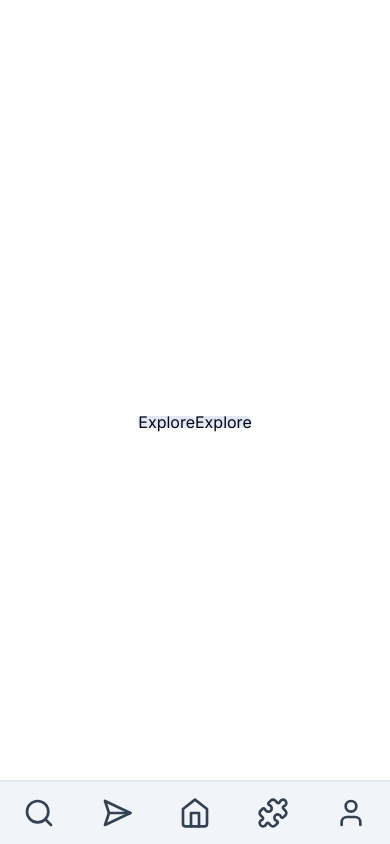
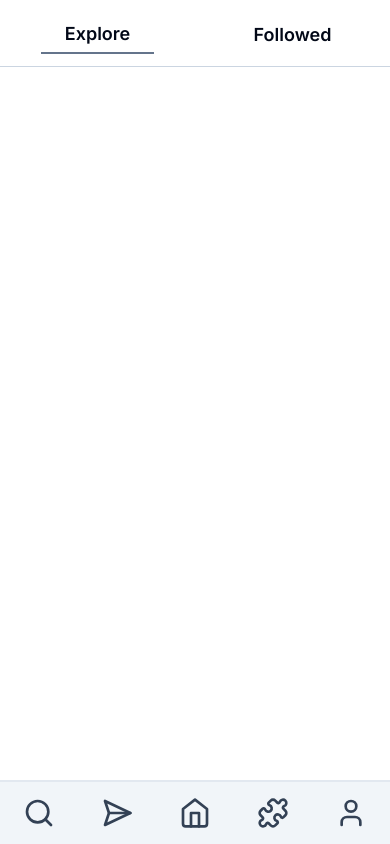
Before and after one commit to mmDevStudio/code-puzzle-web, a Next.js app: page / in a window 390 px wide. Built offline with nearby package versions, Linux system fonts and the light colour scheme.

Commit message:
Refactor mobile feed selector component

```diff
--- a/src/app/page.tsx
+++ b/src/app/page.tsx
@@ -6,15 +6,11 @@ import { Button } from '@/components/ui/button'
 
 // make code testwise darkmode
 
-
-
 export default function Home() {
   return (
     <>
       <div className="lg:hidden">
-        <div className="flex h-screen flex-col items-center justify-center">
-          <FeedSelector />
-        </div>
+        <FeedSelector />
 
         <Navbar />
       </div>
--- a/src/components/mobile/feed-selector.tsx
+++ b/src/components/mobile/feed-selector.tsx
@@ -1,11 +1,15 @@
 function FeedSelector() {
   return (
-    <div className="flex items-center justify-center">
-      <div className="flex h-1/2 w-1/2 items-center justify-center rounded-full bg-slate-200">
-        Explore
+    <div className="h-fit-content fixed left-0 top-0 flex w-full border-b border-slate-300 text-lg font-semibold">
+      <div className="flex w-1/2 items-center justify-center py-3">
+        <div className="flex items-center justify-center border-b-2 border-slate-500 px-6 pb-1  pt-2 ">
+          Explore
+        </div>
       </div>
-      <div className="flex h-1/2 w-1/2 items-center justify-center rounded-full bg-slate-200">
-        Explore
+      <div className="flex w-1/2 items-center justify-center py-3 ">
+        <div className="flex items-center justify-center px-6 pb-1 pt-2 ">
+          Followed
+        </div>
       </div>
     </div>
   )
```
